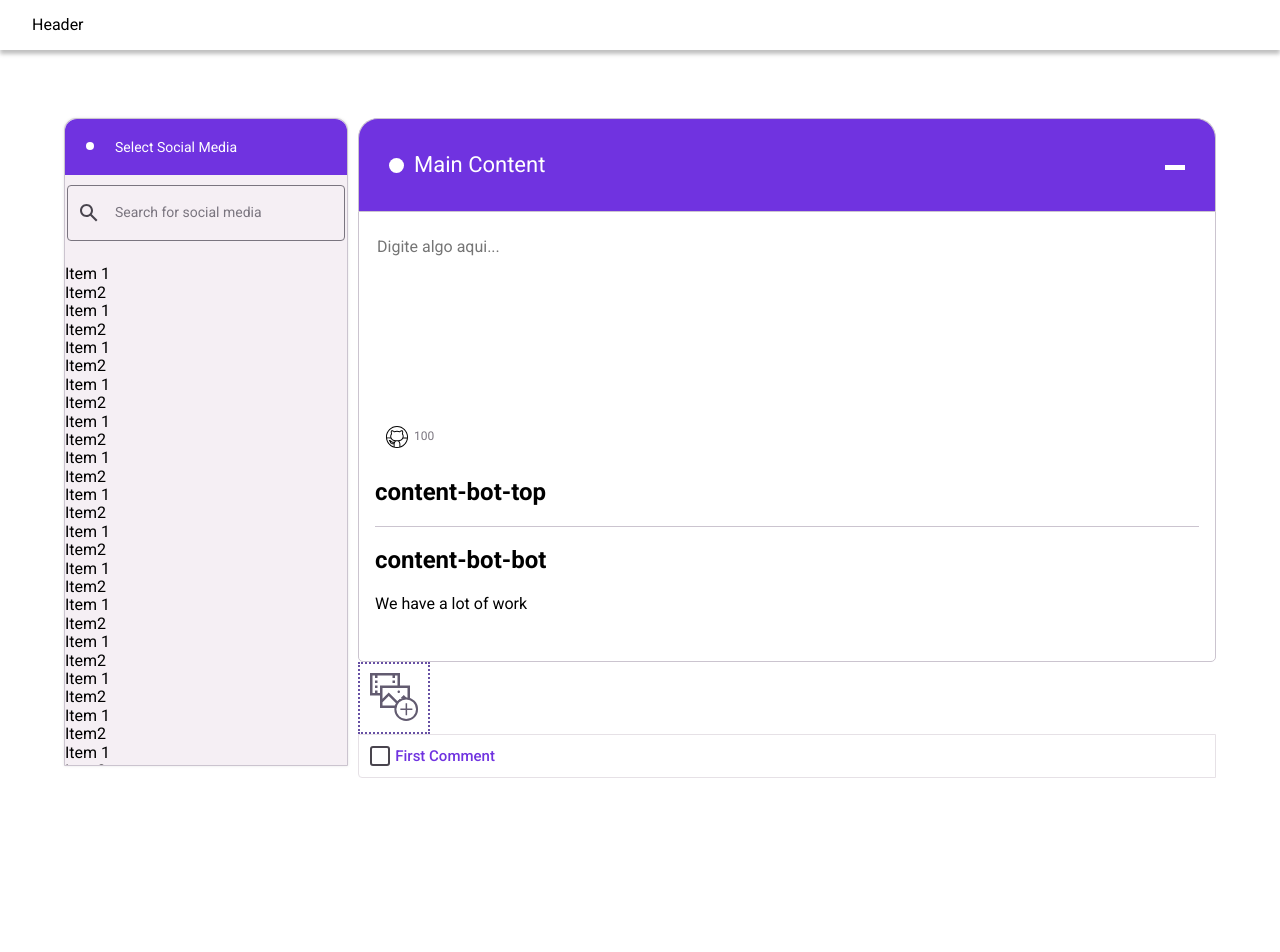
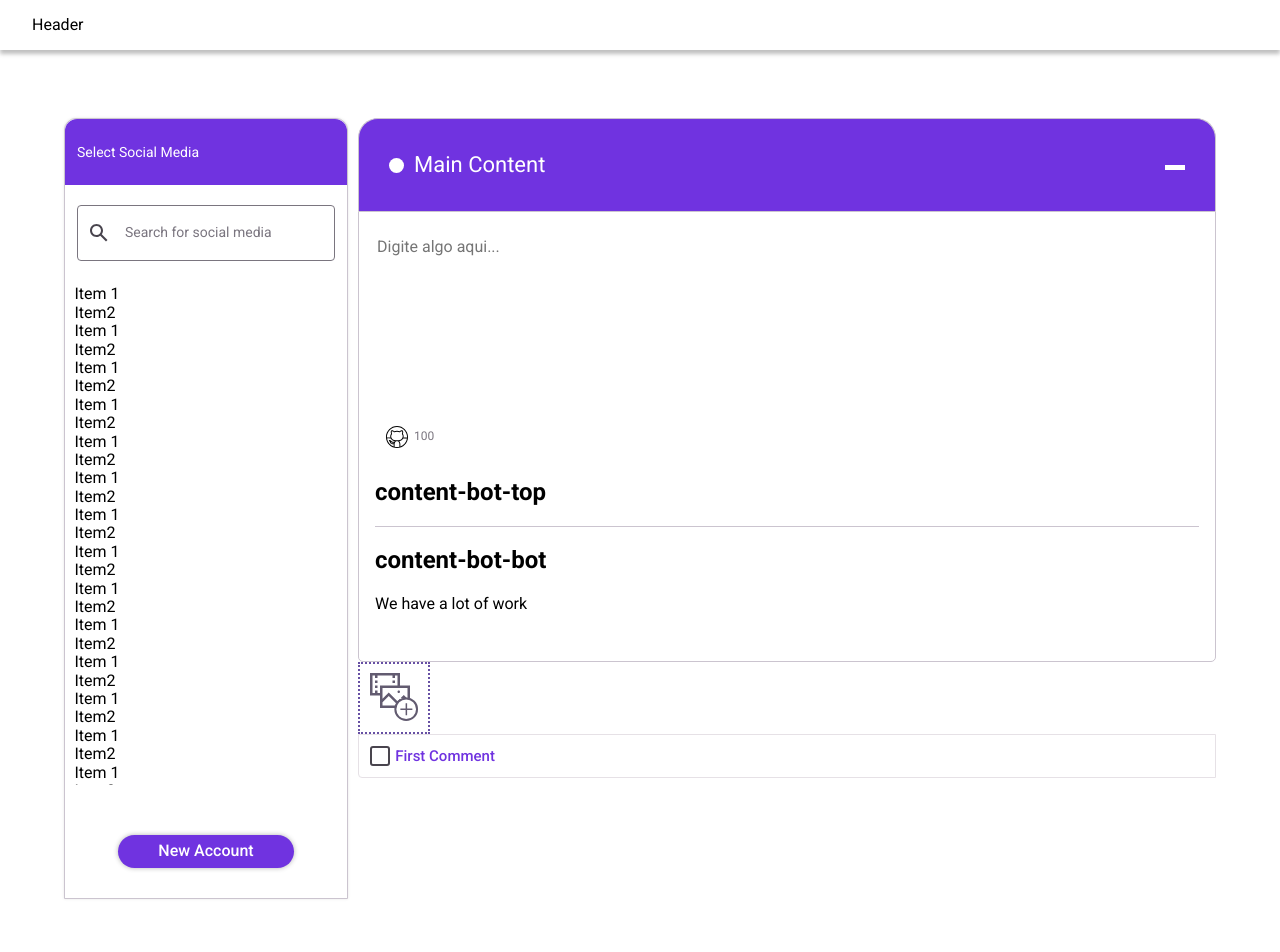
Before and after one commit to devhatt/octopost, a React (Create React App) app: page / in a window 1280 px wide. Shown: the top 952 px of the page. Built offline with nearby package versions, Linux system fonts and the light colour scheme; the HTML template or start-up script is replaced by a standard one.

Commit message:
feat: add new account button

```diff
--- a/src/pages/home/components/Sidebar/Sidebar.module.scss
+++ b/src/pages/home/components/Sidebar/Sidebar.module.scss
@@ -1,9 +1,15 @@
-@use '../../../../styles/global';
+@use '../../../../styles/global' as *;
 
-.sidebar {
+.container {
   width: 100%;
 
-  font-family: global.$mainFont;
+  display: flex;
+  flex-direction: column;
+
+  align-items: center;
+  justify-content: stretch;
+
+  font-family: $mainFont;
 
   font-size: 1.6rem;
 
@@ -12,8 +18,11 @@
   background-color: #f5eff4;
   box-shadow: 0 0 0.3rem rgba(0, 0, 0, 0.1);
   border-radius: 1.2rem 1.2rem 0 0;
+}
 
-  .titleContainer {
+.header {
+  width: 100%;
+
   display: flex;
   gap: 2.1rem;
 
@@ -27,7 +36,7 @@
 
   position: relative;
 
-    background-color: global.$secondaryPurple;
+  background-color: $secondaryPurple;
   border-radius: 1.2rem 1.2rem 0 0;
 
   &::before {
@@ -38,7 +47,7 @@
 
     margin-bottom: 2px;
 
-      background-color: global.$primaryWhite;
+    background-color: $primaryWhite;
     border-radius: 50%;
 
     content: '';
@@ -49,7 +58,21 @@
   }
 }
 
-  .itemsContainer {
+.content {
+  display: flex;
+  flex-direction: column;
+
+  align-items: center;
+
+  padding: 1rem;
+}
+
+.searchBar {
+  max-width: 10px;
+}
+
+.items {
+  width: 100%;
   max-height: 50rem;
   overflow-y: auto;
 
@@ -64,12 +87,24 @@
   }
 
   &::-webkit-scrollbar-thumb {
-      background: global.$secondaryGray;
+    background: $secondaryGray;
     border-radius: 8px;
   }
+}
 
-    .sidebarMain {
-      padding: 0 1.2rem;
+.newAccountButton {
+  margin-top: 5rem;
+  margin-bottom: 2rem;
+  padding: 1rem 4rem;
 }
+
+// TODO: remove when define we create modal design;
+.modalContent {
+  padding: 5rem;
+
+  background-color: $primaryWhite;
+
+  box-shadow: 3px 3px 3px #0003;
+
+  border-radius: 5px;
 }
-}
--- a/src/pages/home/components/Sidebar/Sidebar.tsx
+++ b/src/pages/home/components/Sidebar/Sidebar.tsx
@@ -1,22 +1,28 @@
 import { useRef, useState } from 'react';
 
+import AccordionTab from '~components/AccordionTab/AccordionTab';
+import Button from '~components/Button/Button';
 import InputSearch from '~components/InputSearch/InputSearch';
 import { TInputComponent } from '~components/InputSearch/InputSearch.types';
+import Portal from '~components/Portal/Portal';
 import SearchClue from '~components/SearchClue/SearchClue';
 
-import scss from './Sidebar.module.scss';
+import styles from './Sidebar.module.scss';
 
 function Sidebar() {
   const [value, setValue] = useState('');
+  const [isOpen, setOpen] = useState(false);
   const inputSearchRef = useRef<TInputComponent | null>(null);
 
+  const handleOpenModal = () => {
+    setOpen((isOpen) => !isOpen);
+  };
+
   return (
-    <aside className={scss.sidebar}>
-      <div className={scss.titleContainer}>
-        <span>Select Social Media</span>
-      </div>
-      <div className={scss.sidebarMain}>
+    <AccordionTab title="Select Social Media" hideCloseButton>
+      <div className={styles.content}>
         <InputSearch
+          className={styles.searchBar}
           onChange={(value) => setValue(value as string)}
           placeholder="Search for social media"
           ref={inputSearchRef}
@@ -31,7 +37,7 @@ function Sidebar() {
           />
         )}
 
-        <div className={scss.itemsContainer}>
+        <div className={styles.items}>
           Item 1 <br /> Item2 <br /> Item 1 <br /> Item2 <br />
           Item 1 <br /> Item2 <br /> Item 1 <br /> Item2 <br />
           Item 1 <br /> Item2 <br /> Item 1 <br /> Item2 <br />
@@ -41,8 +47,20 @@ function Sidebar() {
           Item 1 <br /> Item2 <br /> Item 1 <br /> Item2 <br />
           Item 1 <br /> Item2 <br /> Item 1 <br /> Item2 <br />
         </div>
+
+        <Button
+          onClick={handleOpenModal}
+          className={styles.newAccountButton}
+          variant="container"
+        >
+          New Account
+        </Button>
+
+        <Portal isOpen={isOpen} onClickOutside={() => setOpen(false)}>
+          <div className={styles.modalContent}>Octopost</div>
+        </Portal>
       </div>
-    </aside>
+    </AccordionTab>
   );
 }
 
```
Lines whose indentation alone changed are shown as unchanged.
